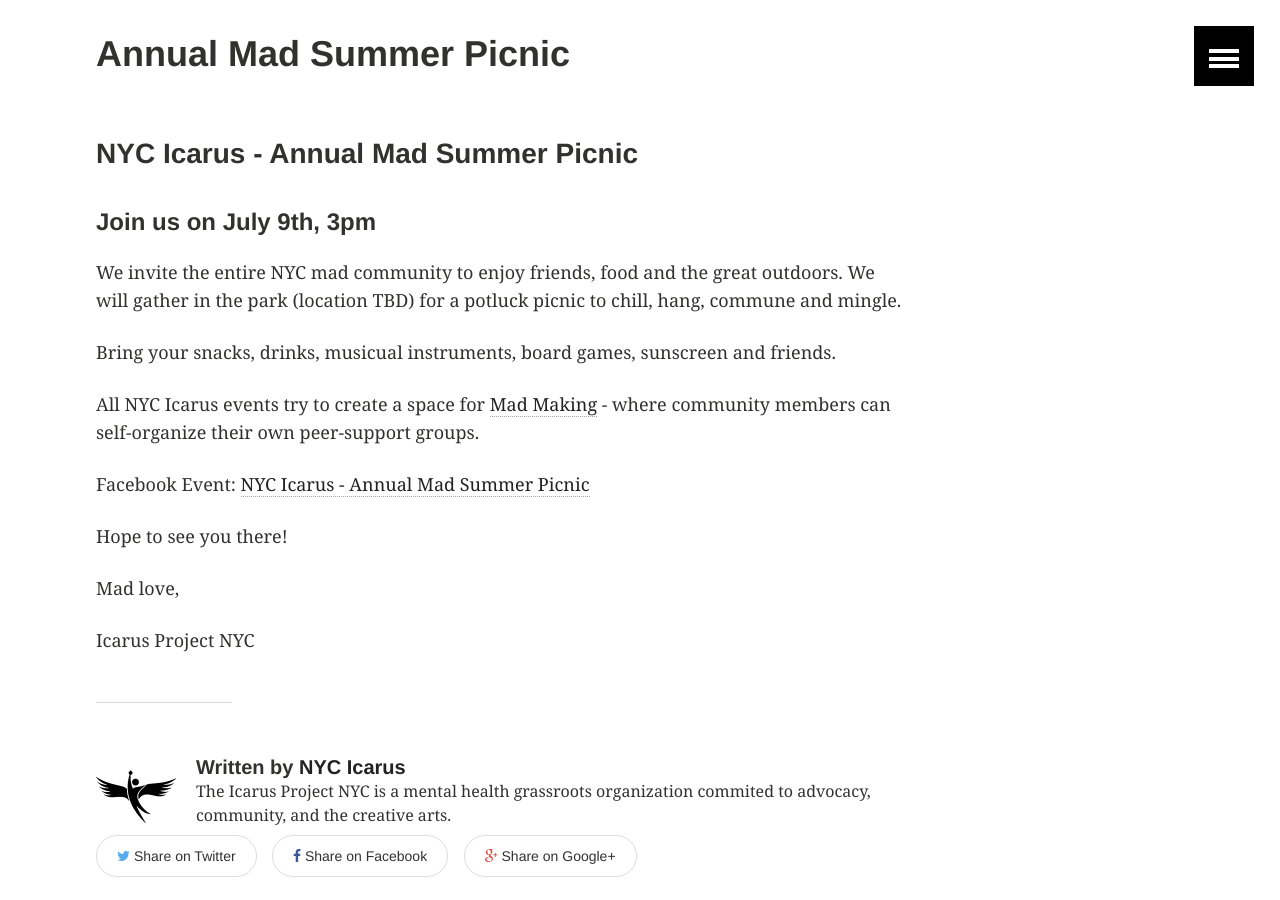
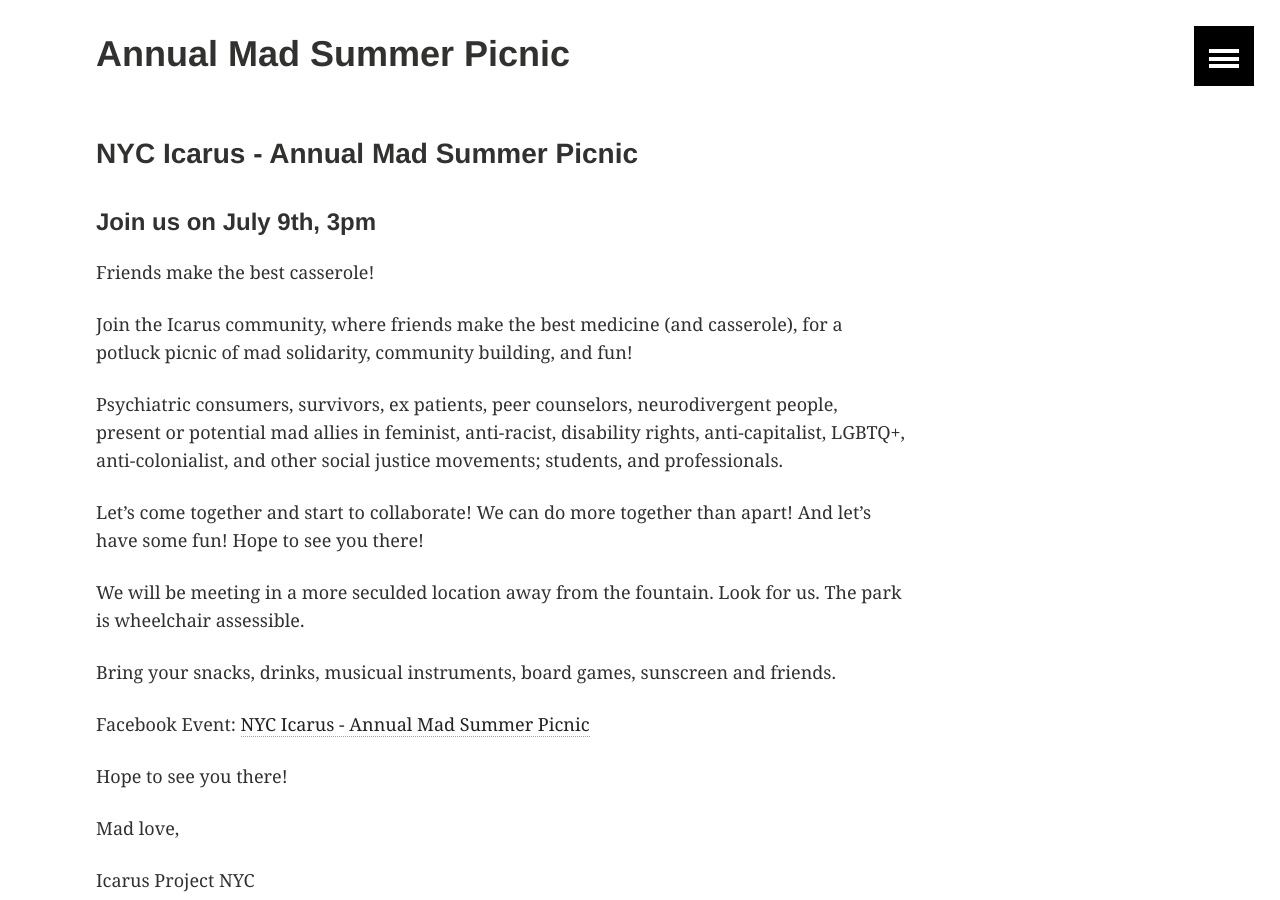
Before and after one commit to nycicarus/nycicarus.github.io, a Jekyll site: the page built from _posts/events/2016-07-09-summer-picnic-2016.md, in a window 1280 px wide and 900 px high, scrolled down 1008 px. Built offline with Jekyll 4.4.1, drawn with Linux system fonts in a browser that asks for light colours; comment, search, counter and statistics services are not loaded.

Commit message:
updated info and location

```diff
--- a/_posts/events/2016-07-09-summer-picnic-2016.md
+++ b/_posts/events/2016-07-09-summer-picnic-2016.md
@@ -3,7 +3,7 @@ layout: article
 title: "Annual Mad Summer Picnic"
 categories: events
 description: "We invite the entire NYC mad community to enjoy friends, food and the great outdoors"
-excerpt: "On Sat July 9th we will gather in the park (location TBD) to chill, hang, commune and mingle."
+excerpt: "On Sat July 9th we will gather in Washington Sq park to chill, hang, commune and mingle."
 modified: 2015-06-25T11:57:41-04:00
 published: 2016-06-25T11:57:41-04:00
 date: 2016-07-09T11:57:41-04:00
@@ -17,8 +17,8 @@ image:
   creditlink:
 event-date: "Sat, July 9th 2016"
 event-time: "3:00 pm - 9:00 pm"
-location: "To be determined: Soon!"
-location-street: "??"
+location: "Washington Sq. Pk (away from the fountain)"
+location-street: "West 4th St. and Waverly Pl."
 location-city-state: "New York, NY"
 website: ""
 email: ""
@@ -28,11 +28,18 @@ phone: ""
 
 #### Join us on July 9th, 3pm
 
-We invite the entire NYC mad community to enjoy friends, food and the great outdoors. We will gather in the park (location TBD) for a potluck picnic to chill, hang, commune and mingle.
+Friends make the best casserole!
+
+Join the Icarus community, where friends make the best medicine (and casserole), for a potluck picnic of mad solidarity, community building, and fun!
+
+Psychiatric consumers, survivors, ex patients, peer counselors, neurodivergent people, present or potential mad allies in feminist, anti-racist, disability rights, anti-capitalist, LGBTQ+, anti-colonialist, and other social justice movements; students, and professionals.
+
+Let's come together and start to collaborate! We can do more together than apart! And let's have some fun! Hope to see you there!
+
+We will be meeting in a more seculded location away from the fountain. Look for us.
+The park is wheelchair assessible.
 
 Bring your snacks, drinks, musicual instruments, board games, sunscreen and friends.
-
-All NYC Icarus events try to create a space for [Mad Making](http://nycicarus.org/events/madmaking/) - where community members can self-organize their own peer-support groups.
 
 Facebook Event: [NYC Icarus - Annual Mad Summer Picnic](https://www.facebook.com/events/1563256740635816/)
 
```
